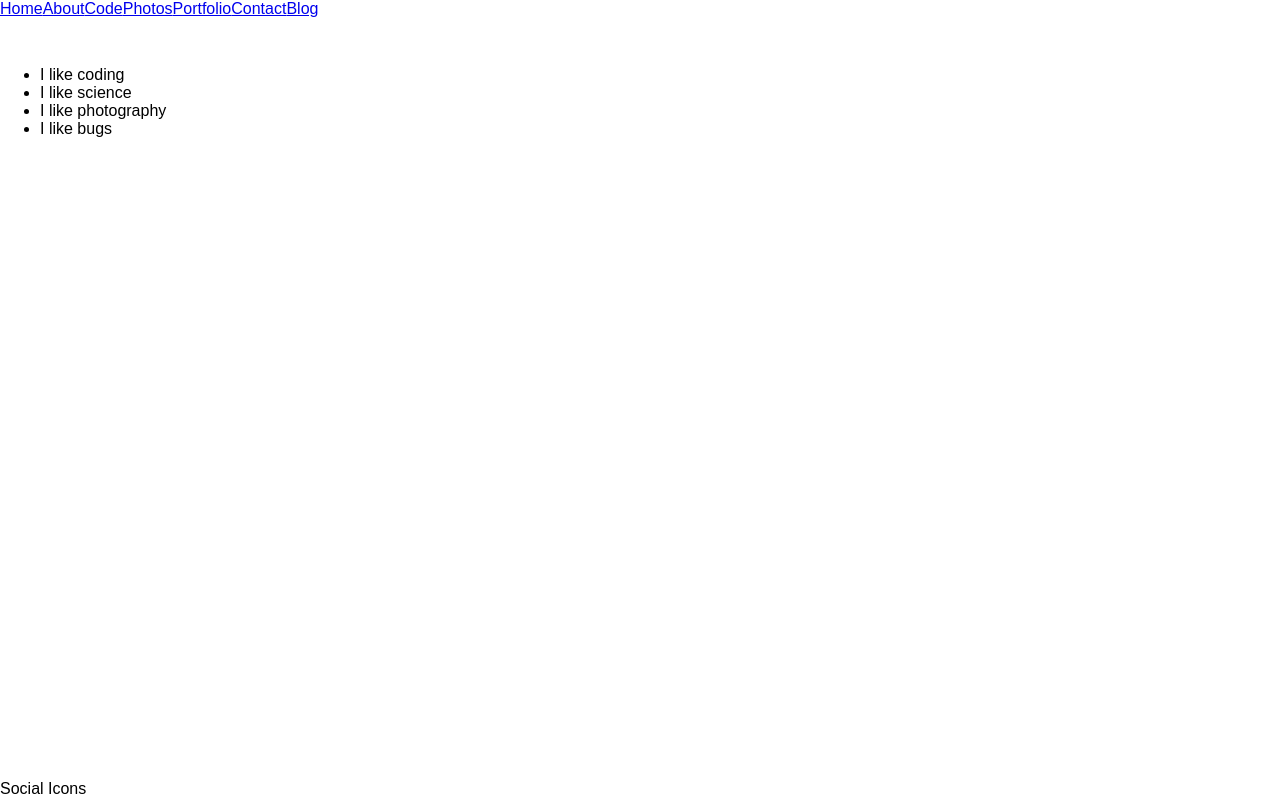
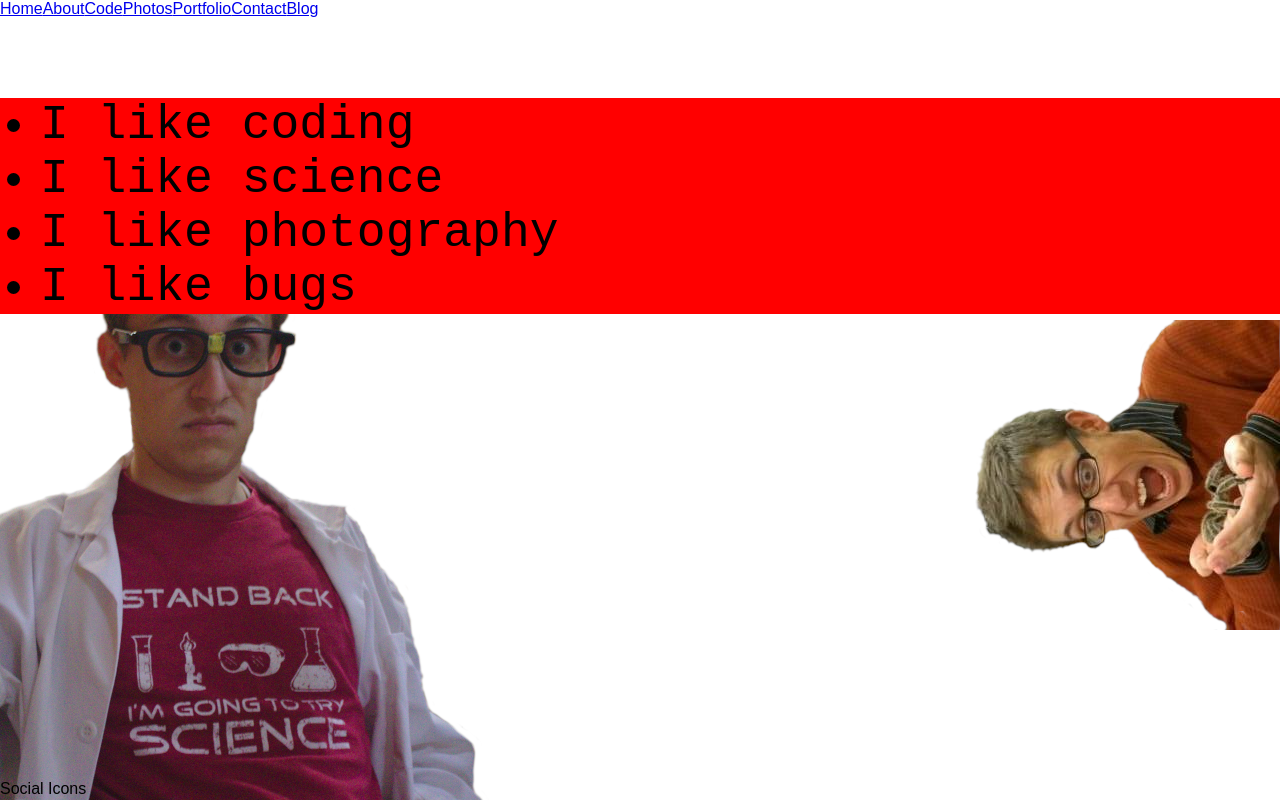
Before and after one commit to emptyport/personal_website, a React (Create React App) app in the folder client/: page /about in a window 1280 px wide. Built offline with nearby package versions, Linux system fonts and the light colour scheme.

Commit message:
working on styling pages now. finished about page in brutalist style

```diff
--- a/client/public/index.html
+++ b/client/public/index.html
@@ -19,7 +19,7 @@
       work correctly both with client-side routing and a non-root public URL.
       Learn how to configure a non-root public URL by running `npm run build`.
     -->
-    <title>React App</title>
+    <title>It's Mike</title>
   </head>
   <body>
     <noscript>
--- a/client/src/index.css
+++ b/client/src/index.css
@@ -1,8 +1,10 @@
 html, body, #root {
   height: 100%;
+  width: 100%;
   margin: 0;
   padding: 0;
   font-family: sans-serif;
+  overflow-x: hidden;
 }
 
 .photo-container {
--- a/client/src/pages/About.js
+++ b/client/src/pages/About.js
@@ -1,10 +1,15 @@
 import React, { Component } from 'react';
+
+import '../styles/About.css';
+import SpiderPortrait from '../image_assets/spider_portrait.png';
+import SciencePortrait from '../image_assets/science_portrait.png';
 
 class About extends Component {
 
   render() {
     return (
-            <div>
+      <div id="about">
+        <img id="spider-pic" src={SpiderPortrait} />
         <ul className="about-list">
           <li>
             I like coding
@@ -19,6 +24,7 @@ class About extends Component {
             I like bugs
           </li>
         </ul>
+        <img id="science-pic" src={SciencePortrait} />
       </div>
     )
   }
--- a/client/src/pages/Home.js
+++ b/client/src/pages/Home.js
@@ -1,4 +1,6 @@
 import React, { Component } from 'react';
+
+import '../styles/Home.css';
 
 class Home extends Component {
 
--- /dev/null
+++ b/client/src/styles/About.css
@@ -0,0 +1,22 @@
+#about {
+    font-family: 'Courier New', Courier, monospace;
+    font-size: 3em;
+}
+
+#spider-pic {
+    transform: rotate(270deg);
+    position: absolute;
+    right: 0px;
+    top: 40%;
+    z-index: -1;
+}
+
+#science-pic {
+    position: absolute;
+    bottom: 0px;
+    z-index: -1;
+}
+
+.about-list {
+    background-color: red;
+}
```
Also changed, not shown: client/public/manifest.json, client/src/image_assets/science_portrait.png (added), client/src/image_assets/spider_portrait.png (added), client/src/styles/Home.css (added). Lines whose indentation alone changed are shown as unchanged.
